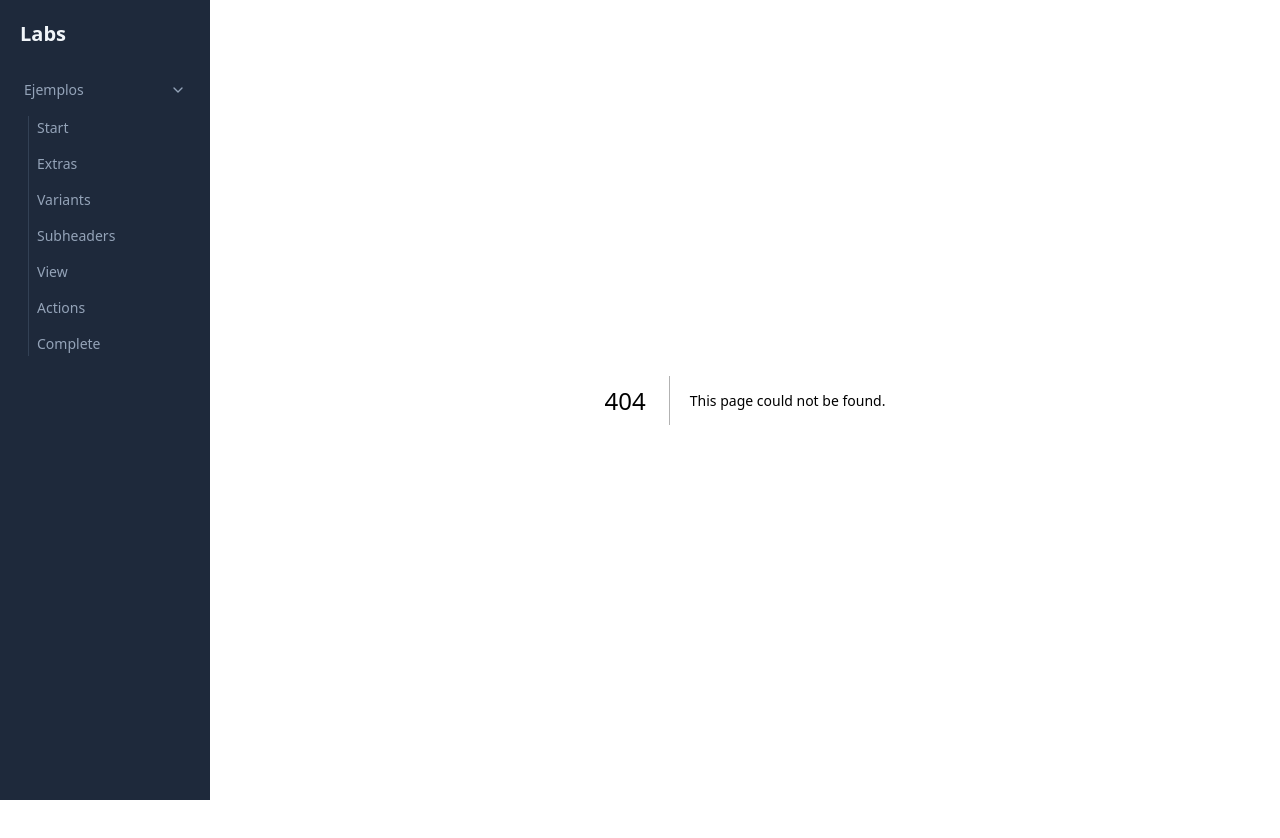
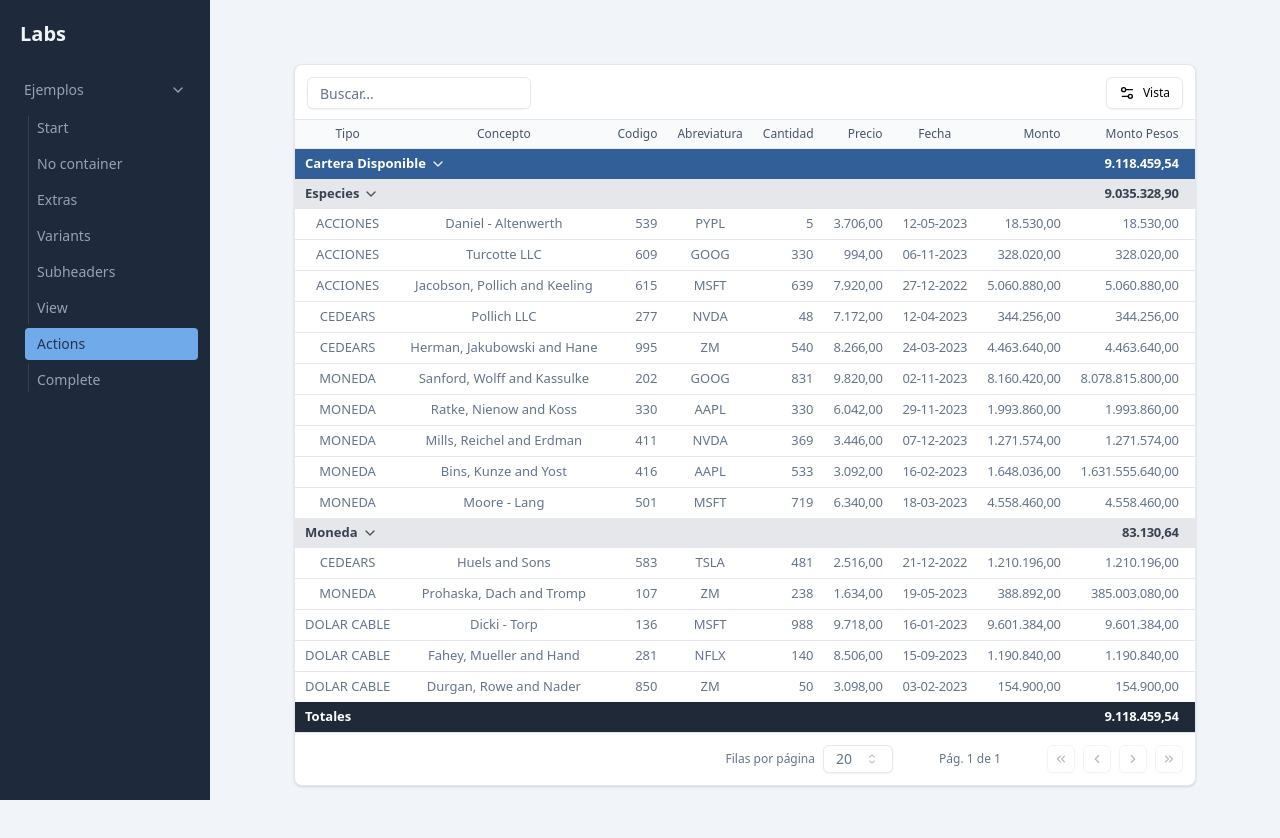
Before and after one commit to LucasAlda/labs, a Next.js app: page /examples/action in a window 1280 px wide. Before the commit this address had no page. Shown: the top 838 px of the page. Before the commit the page ends 800 px from the top, so only its background shows below. Built offline with nearby package versions, Linux system fonts and the light colour scheme.

Commit message:
no container styles

```diff
--- a/src/components/datatable/datatable.tsx
+++ b/src/components/datatable/datatable.tsx
@@ -404,7 +404,8 @@ function DatabaseButton({ className, ...props }: ActionProps) {
   const { variant } = useTableRowContext();
   const row = useContext(ActionsContext);
 
-  function handleClick() {
+  function handleClick(e: React.MouseEvent<HTMLButtonElement, MouseEvent>) {
+    e.stopPropagation();
     if (props.onClick) props.onClick({ row: row.original, variant: variant ?? "none", controller: row });
   }
 
@@ -415,7 +416,8 @@ function DatabaseDropdownItem({ className, children, ...props }: ActionProps) {
   const { variant } = useTableRowContext();
   const row = useContext(ActionsContext);
 
-  function handleClick() {
+  function handleClick(e: React.MouseEvent<HTMLDivElement, MouseEvent>) {
+    e.stopPropagation();
     if (props.onClick) props.onClick({ row: row.original, variant: variant ?? "none", controller: row });
   }
 
--- a/src/components/datatable/table.tsx
+++ b/src/components/datatable/table.tsx
@@ -341,10 +341,10 @@ const TableCell = memo(function TableCell({
   );
 });
 
-const containerVariants = cva("flex flex-col overflow-hidden pt-3 sm:mx-5", {
+const containerVariants = cva("flex flex-col overflow-hidden ----pt-3 sm:mx-5", {
   variants: {
     variant: {
-      card: "overflow-auto border-y border-slate-100 bg-white shadow shadow-slate-150 sm:rounded-lg sm:border-x sm:px-3 sm:py-4",
+      card: "overflow-auto border-y border-slate-100 bg-white shadow shadow-slate-150 sm:rounded-lg sm:border-x sm:px-3 sm:pt-1 sm:pb-4",
       island: "",
       narrow: "border-y border-slate-150 bg-white pb-0 shadow shadow-slate-150 sm:rounded-lg sm:border-x",
     },
@@ -372,7 +372,7 @@ const TableContainerHeader = ({ children, className }: { children: ReactNode; cl
   return (
     <div
       className={cn(
-        "flex items-center justify-between gap-2 px-2 pb-2.5 sm:px-0 lg:gap-4",
+        "flex items-center justify-between gap-2 px-2 pb-2.5 pt-3 sm:px-0 lg:gap-4",
         { "sm:px-3": ctx.rounded === "none" },
         className
       )}
--- a/src/components/sidebar.tsx
+++ b/src/components/sidebar.tsx
@@ -56,13 +56,14 @@ const MainMenu = ({ setShow }: { setShow: (show: boolean) => void }) => {
   return (
     <Menu onNavigate={() => setShow(false)}>
       <Menu.Dropdown path="/examples" label="Ejemplos">
-        <Menu.Option path="/1-start">Start</Menu.Option>
-        <Menu.Option path="/2-extras">Extras</Menu.Option>
-        <Menu.Option path="/3-variants">Variants</Menu.Option>
-        <Menu.Option path="/4-subheaders">Subheaders</Menu.Option>
-        <Menu.Option path="/5-view">View</Menu.Option>
-        <Menu.Option path="/6-action">Actions</Menu.Option>
-        <Menu.Option path="/7-complete">Complete</Menu.Option>
+        <Menu.Option path="/start">Start</Menu.Option>
+        <Menu.Option path="/no-container">No container</Menu.Option>
+        <Menu.Option path="/extras">Extras</Menu.Option>
+        <Menu.Option path="/variants">Variants</Menu.Option>
+        <Menu.Option path="/subheaders">Subheaders</Menu.Option>
+        <Menu.Option path="/view">View</Menu.Option>
+        <Menu.Option path="/action">Actions</Menu.Option>
+        <Menu.Option path="/complete">Complete</Menu.Option>
       </Menu.Dropdown>
     </Menu>
   );
--- /dev/null
+++ b/src/pages/examples/no-container.tsx
@@ -0,0 +1,44 @@
+const DATA = generateData(15);
+
+import { useTable } from "@/components/datatable/hooks";
+import { generateData } from "@/faker";
+
+import { useEffect, useState } from "react";
+
+// MOSTRAR:
+// = API
+// = SORTING
+// = HIDE
+export default function Example() {
+  const [data, setData] = useState<typeof DATA>();
+
+  useEffect(() => {
+    setTimeout(() => {
+      setData(DATA);
+    }, 2000);
+  }, []);
+
+  const [table, DataTable] = useTable({
+    data,
+  });
+
+  return (
+    <div className="space-y-16 py-16 sm:p-16">
+      <DataTable.Root table={table} variant="island">
+        <DataTable.Content>
+          <DataTable.Rows>
+            <DataTable.Column accessor="type" label="Tipo" align="center" />
+            <DataTable.Column accessor="title" label="Concepto" align="center" />
+            <DataTable.Column accessor="code" label="Codigo" align="right" />
+            <DataTable.Column accessor="abbreviation" label="Abreviatura" align="center" />
+            <DataTable.Column accessor="quantity" label="Cantidad" align="right" />
+            <DataTable.Column accessor="price" label="Precio" isNumber />
+            <DataTable.Column accessor="date" label="Fecha" isDate />
+            <DataTable.Column accessor="amount" label="Monto" isNumber />
+            <DataTable.Column accessor="amountArs" label="Monto Pesos" isNumber />
+          </DataTable.Rows>
+        </DataTable.Content>
+      </DataTable.Root>
+    </div>
+  );
+}
```
Also changed, not shown: src/pages/examples/action.tsx (renamed from src/pages/examples/6-action.tsx), src/pages/examples/complete.tsx (renamed from src/pages/examples/7-complete.tsx), src/pages/examples/extras.tsx (renamed from src/pages/examples/2-extras.tsx), src/pages/examples/start.tsx (renamed from src/pages/examples/1-start.tsx), src/pages/examples/subheaders.tsx (renamed from src/pages/examples/4-subheaders.tsx), src/pages/examples/variants.tsx (renamed from src/pages/examples/3-variants.tsx), src/pages/examples/view.tsx (renamed from src/pages/examples/5-view.tsx).
